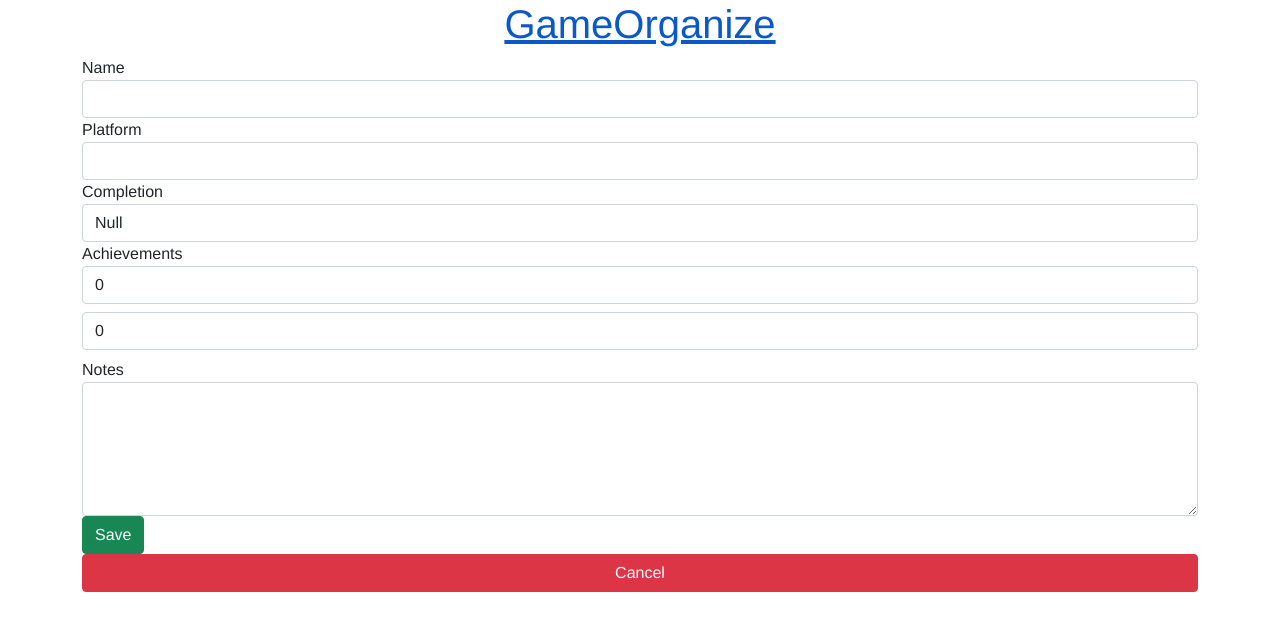
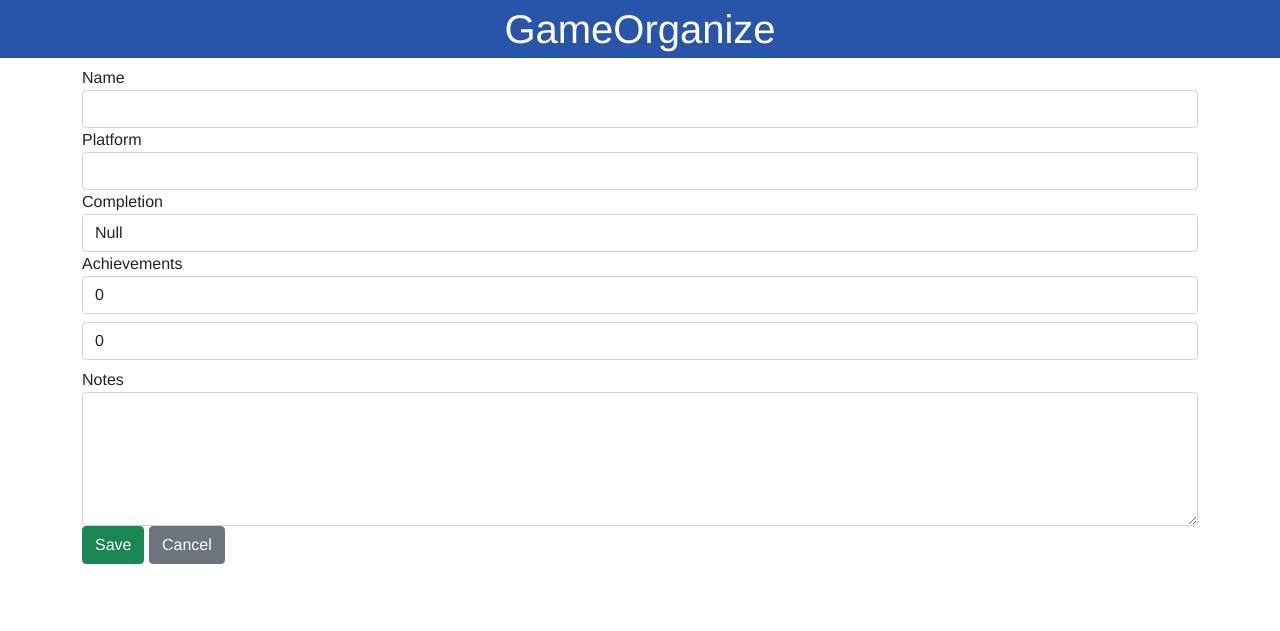
Before and after one commit to willdobbies/gameorganize, a Flask app: page /game/add in a window 1280 px wide. Shown: the top 631 px of the page. Run offline with Flask 3, Linux system fonts and the light colour scheme; some libraries are stand-ins or nearby versions.

Commit message:
Improve frontend styling

```diff
--- a/src/gameorganize/static/style.css
+++ b/src/gameorganize/static/style.css
@@ -63,27 +63,19 @@
 }
 
 .banner {
+  align-items: center;
   background-color: var(--color-main);
   color: white;
-  padding: 10px;
+  display: flex;
+  height: 100%;
+  justify-content: center;
+  padding: 5px;
+  text-decoration: none;
+  width: 100%;
 }
 
-.blanklink {
-  text-decoration: none;
-}
-
-.banner-links {
-  display: grid;
-  grid-template-columns: auto 1fr auto auto;
-  grid-gap: 10px;
-}
-
-.banner-links > div, a {
-  display: flex;
-  width: 100%;
-  height: 100%;
-  justify-content: center;
-  align-items: center;
+.banner:hover {
+  color: white;
 }
 
 .message {
--- a/src/gameorganize/templates/game/add.html
+++ b/src/gameorganize/templates/game/add.html
@@ -26,7 +26,7 @@
     </div>
     <div class="form-group">
         <button type="submit" class="btn btn-success">Save</button>
-        <a href="{{ url_for('all_games') }}" class="btn btn-danger">Cancel</a>
+        <a href="{{ url_for('all_games') }}" class="btn btn-secondary">Cancel</a>
     </div>
 </form>
 {% endblock %}
--- a/src/gameorganize/templates/game/detail.html
+++ b/src/gameorganize/templates/game/detail.html
@@ -30,6 +30,7 @@
     </div>
     <div class="form-group">
         <button type="submit" class="btn btn-success">Save</button>
+        <a href="{{ url_for('all_games') }}" class="btn btn-secondary">Cancel</a>
         <a href="{{ url_for('game_delete', id=game.id) }}" class="btn btn-danger">Delete</a>
     </div>
     <input type="hidden" name="id" value="{{ game.id }}" />
--- a/src/gameorganize/templates/header.html
+++ b/src/gameorganize/templates/header.html
@@ -1 +1 @@
-<h1><a href="/">GameOrganize</a></h1>
+<h1><a class="banner" href="/">GameOrganize</a></h1>
```
Also changed, not shown: src/gameorganize/templates/list.html (+10 -1 lines).
